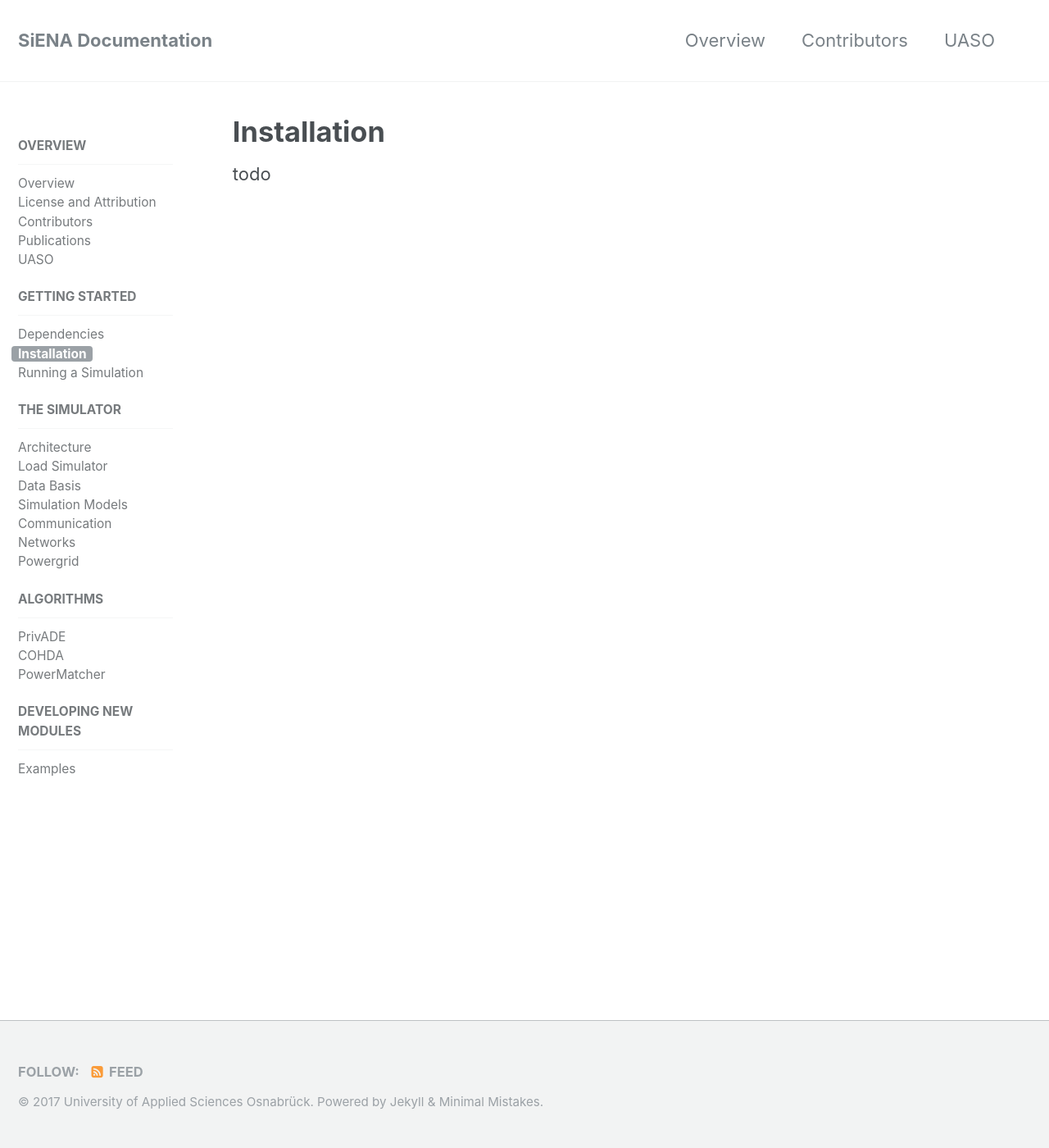
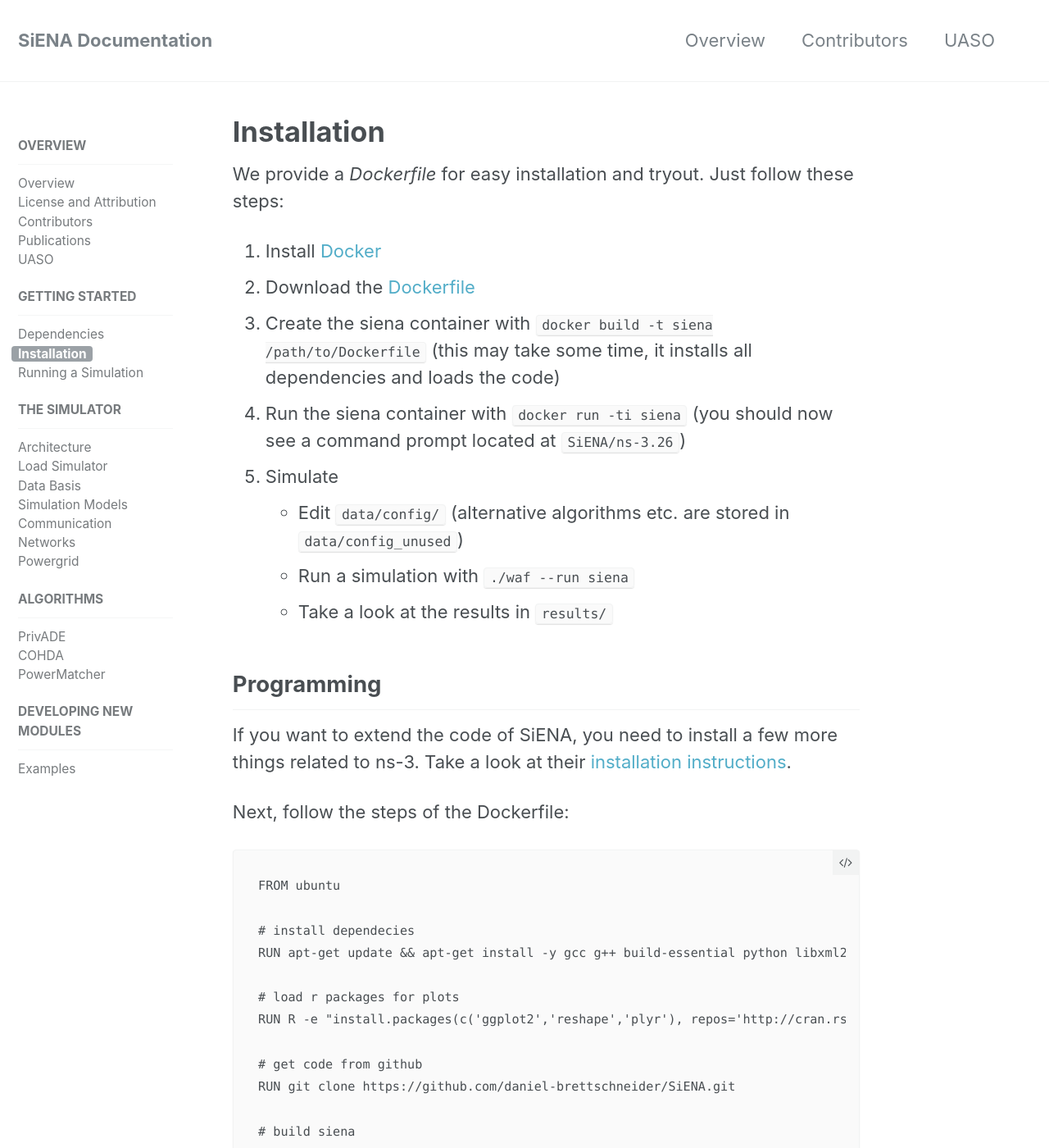
Before and after one commit to daniel-brettschneider/SiENA, a Jekyll site: the page built from docs/_pages/installation.md, in a window 1280 px wide and 1400 px high. Shown: the whole window at 82% size. Built offline with Jekyll 4.4.1, drawn with Linux system fonts in a browser that asks for light colours; some of the changed text lies outside the part shown.

Commit message:
added empty folders and dockerfile

````diff
--- a/docs/_pages/installation.md
+++ b/docs/_pages/installation.md
@@ -2,4 +2,39 @@
 title: Installation
 permalink: /installation
 ---
-todo
+We provide a *Dockerfile* for easy installation and tryout. Just follow these steps:
+
+1. Install [Docker](https://www.docker.com/)
+2. Download the [Dockerfile](/assets/data/Dockerfile)
+3. Create the siena container with `docker build -t siena /path/to/Dockerfile` (this may take some time, it installs all dependencies and loads the code)
+4. Run the siena container with `docker run -ti siena` (you should now see a command prompt located at `SiENA/ns-3.26`)
+5. Simulate
+   * Edit `data/config/` (alternative algorithms etc. are stored in `data/config_unused`)
+   * Run a simulation with `./waf --run siena`
+   * Take a look at the results in `results/`
+
+## Programming
+If you want to extend the code of SiENA, you need to install a few more things related to ns-3. Take a look at their [installation instructions](https://www.nsnam.org/wiki/Installation).
+
+Next, follow the steps of the Dockerfile:
+
+```
+FROM ubuntu
+
+# install dependecies
+RUN apt-get update && apt-get install -y gcc g++ build-essential python libxml2 libxml2-dev git libjsoncpp-dev libboost-all-dev r-base
+
+# load r packages for plots
+RUN R -e "install.packages(c('ggplot2','reshape','plyr'), repos='http://cran.rstudio.com/')"
+
+# get code from github
+RUN git clone https://github.com/daniel-brettschneider/SiENA.git
+
+# build siena
+RUN cd SiENA/BRITE && make
+WORKDIR SiENA/ns-3.26
+RUN ./waf-configure
+RUN ./waf
+```
+
+Proceed at the [Developing New Modules](/develope) page
````
Also changed, not shown: 6 other files.
